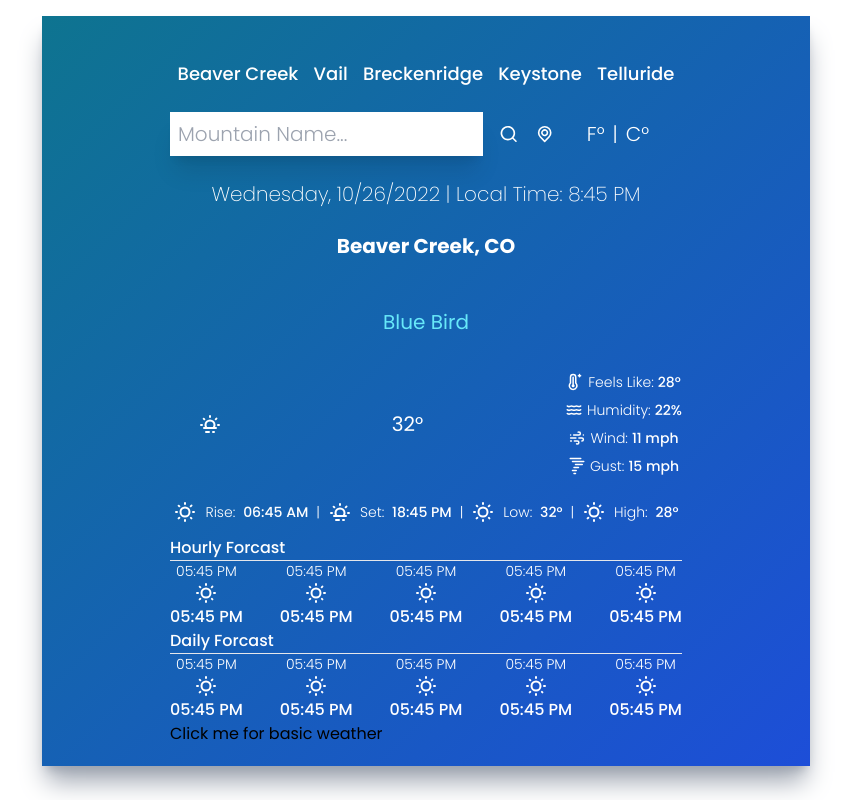
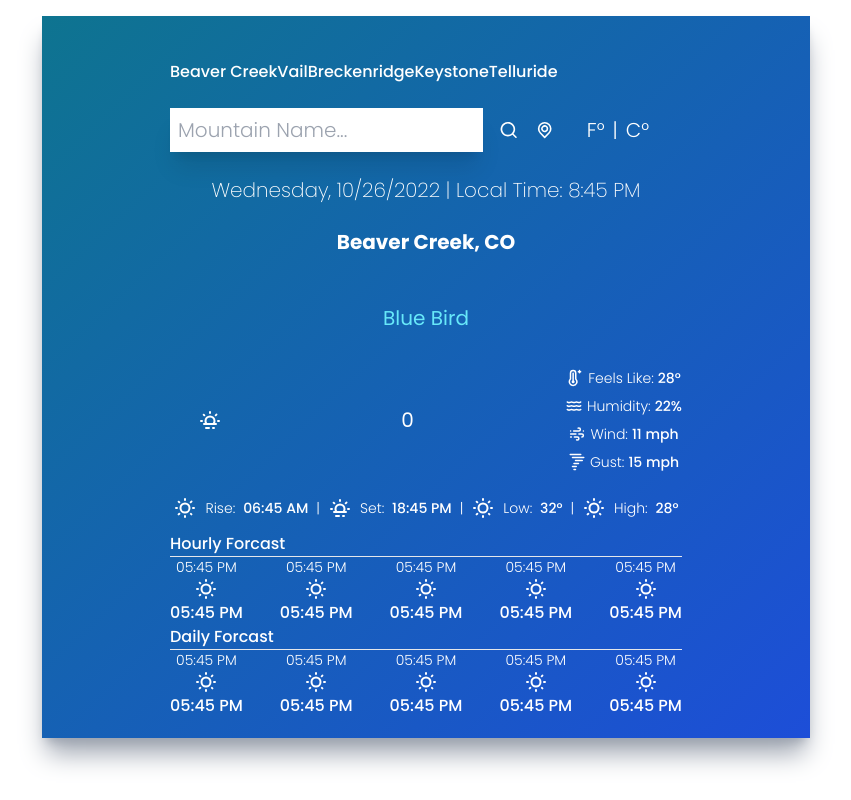
Before and after one commit to HalloweenGambit/mountain-weather, a React (Create React App) app: page / in a window 1280 px wide. Shown: the whole page, without its empty margins (214-1065 px from the left). Built offline with nearby package versions, Linux system fonts and the light colour scheme.

Commit message:
<adding useEffect for changes in location>

```diff
--- a/src/App.js
+++ b/src/App.js
@@ -1,33 +1,91 @@
 import './App.css';
-import React from 'react';
+import React, { useEffect, useState } from 'react';
 import UilReact from '@iconscout/react-unicons/icons/uil-react'
 import NavBar from './Components/NavBar';
 import Inputs from './Components/Inputs';
 import Location from './Components/Location';
 import TodaysWeatherSummary from './Components/TodaysWeatherSummary';
 import Forecast from './Components/Forecast.jsx';
-import { useState } from 'react'
-import WeatherService from './Components/WeatherService';
-
 
 
 
 function App() {
-  const [data, setData] = useState({})
-  const [location, setLocation] = useState('')
+  const API_KEY = '247537e1b87fbdafa8d273c88d41b8ad'
 
-  const url = `https://api.openweathermap.org/data/2.5/weather?q=${Location}&appid=247537e1b87fbdafa8d273c88d41b8ad`
+  //modified by input
+  const [currentLocation, setCurrentLocation] = useState("Beaver Creek");
+
+  //modified by api
+  const [coordinates, setCoordinates] = useState({lat: '39.7092', lon: '-84.0633'})
+  const [location, setLocation] = useState({name: '', lat: 0, long: 0})
+  const [temp, setTemp] = useState(0);
+  const [feelsLike, setFeelsLike] = useState(0);
+  const [wind, setWind] = useState({});
+  const [humidity, setHumidity] = useState(0);
+
+  const [hourlyWeather, setHourlyWeather] = useState([]);
+  const [photos, setPhotos] = useState([]);
+
+  const [basicData,setBasicData] = useState({})
+
+
+  useEffect(() => {
+    console.log('rendered')
+  }, [currentLocation])
+  // const checkStates = () => {
+  //   //has to be a way to run this function with a parameter containing location
+  //   console.log(currentLocation, coordinates, temp, feelsLike, wind, humidity, hourlyWeather)
+  // }
+
+  //api vs https:// = return html vs json
+  //use name to extract coordinates > use coordinates to extract hourly data information
+
+  const getWeatherData = async() => {
+    let lon;
+    let lat;
+
+    try {
+      const initialResponse = await fetch(`https://api.openweathermap.org/data/2.5/weather?q=
+                                          ${currentLocation}&appid=${API_KEY}`);
+
+      const basicData = await initialResponse.json()
+      console.log()
+      lon = basicData.coord.lon
+      lat = basicData.coord.lat
+
+      setBasicData(basicData)
+      //set coordinates, Name, feelsLike, humidity, wind, Gust, sunRise, sunSet
+      setCoordinates(basicData.coord)
+      setTemp(basicData.main.temp)
+      setFeelsLike(basicData.main.feels_like)
+      setWind(basicData.wind)
+      setHumidity(basicData.main.humidity)
+
+
+      //api. => html response
+      const SecondaryResponse = await fetch(`https://api.openweathermap.org/data/2.5/forecast?lat=${lat}&lon=${lon}&appid=${API_KEY}`);
+      const fullWeatherData = await SecondaryResponse.json()
+      //extract daily/hourly weather
+      setHourlyWeather(fullWeatherData.list)
+      console.log(basicData)
+
+    }
+    catch (e) {
+      console.log(e)
+    }
+  }
+
+
 
   return (
     <div className="mx-auto max-w-screen-md mt-4 py-5 px-32 bg-gradient-to-br from-cyan-700 to-blue-700 h-fit shadow-xl shadow-gray-400">
-      {location}
-      <NavBar />
-      <Inputs location={location}/>
+
+      <NavBar changeLocation={setCurrentLocation}/>
+      <Inputs changeLocation={setCurrentLocation}/>
       <Location />
-      <TodaysWeatherSummary />
+      <TodaysWeatherSummary temp={temp} feelsLike={feelsLike} humidity={humidity} wind={wind}/>
       <Forecast title='Hourly Forcast'/>
       <Forecast title='Daily Forcast'/>
-      <WeatherService />
     </div>
   );
 }
--- a/src/components/NavBar.js
+++ b/src/components/NavBar.jsx
@@ -1,6 +1,6 @@
 import React from 'react'
 
-export default function TopButtons() {
+export default function NavBar(props) {
 	const quickLocations = [
 		{id:1,
 		name:'Beaver Creek'
@@ -23,6 +23,7 @@
 		<div className='flex items-center justify-around my-6'>
 			{quickLocations.map((location) => (
 			<button
+				onClick={() => props.changeLocation(location.name)}
 				key={location.id}
 				className='text-white text-lg font-medium'>
 					{location.name}
--- a/src/components/TodaysWeatherSummary.js
+++ b/src/components/TodaysWeatherSummary.js
@@ -9,7 +9,7 @@
 
 			} from '@iconscout/react-unicons'
 
-function TodaysWeatherSummary() {
+function TodaysWeatherSummary(props) {
   return (
 	<div>
 		<div className='flex items-center justify-center py-6 text-xl text-cyan-300'>
@@ -18,7 +18,7 @@
 
 		<div className='flex flex-row items-center justify-between py-3 text-xl text-white'>
 			<UilSunset className='w-20'/>
-			<p className='flex flex-col space-y-2'>32°</p>
+			<p className='flex flex-col space-y-2'>{props.temp}</p>
 			<div className='flex flex-col space-y-2 '>
 				<div className='flex font-light text-sm items-center justify-center'>
 					<UilTemperaturePlus size={18} className='mr-1'/>
--- a/src/components/WeatherService.js
+++ b/src/components/WeatherService.js
@@ -5,15 +5,16 @@
 function WeatherService() {
   const API_KEY = '247537e1b87fbdafa8d273c88d41b8ad'
 
+  //modified by input
   const [location, setLocation] = useState("Beaver Creek");
+
+  //modified by api
   const [coordinates, setCoordinates] = useState({lat: '39.7092', lon: '-84.0633'})
-  const [weather, setWeather] = useState({temp: 0,
-                                          feelsLike: 0,
-                                          isRaining: false,
-                                          isSnowing: false,
-                                          wind: 0,
-                                          gust: 0,
-                                          humidity: 0,});
+  const [temp, setTemp] = useState(0);
+  const [feelsLike, setFeelsLike] = useState(0);
+  const [wind, setWind] = useState({});
+  const [humidity, setHumidity] = useState(0);
+
   const [hourlyWeather, setHourlyWeather] = useState({});
   const [photos, setPhotos] = useState([]);
 
@@ -28,12 +29,16 @@
       const initialResponse = await fetch(`https://api.openweathermap.org/data/2.5/weather?q=
                                           ${location}&appid=${API_KEY}`);
       const basicData = await initialResponse.json()
-
-
       lon = basicData.coord.lon
       lat = basicData.coord.lat
-      console.log(lat)
-      console.log(lon)
+
+      console.log(basicData)
+      //set coordinates, Name, feelsLike, humidity, wind, Gust, sunRise, sunSet
+      setCoordinates(prevData => basicData.coord)
+      setTemp(prevData => basicData.main.temp)
+      setFeelsLike(prevData => basicData.main.feels_like)
+      setWind(prevData => basicData.wind)
+      setHumidity(prevData => basicData.main.humidity)
 
       //api. => html response
       const SecondaryResponse = await fetch(`https://api.openweathermap.org/data/2.5/forecast?lat=${lat}&lon=${lon}&appid=${API_KEY}`);
@@ -47,9 +52,20 @@
   }
 
 
+  const checkStates = () => {
+    console.log(location)
+    console.log(coordinates)
+    console.log(temp)
+    console.log(feelsLike)
+    console.log(wind)
+    console.log(humidity)
+  }
+
+
   return (
     <div>
       <button onClick={getWeatherData}>Click me for basic weather</button>
+      <button onClick={checkStates}>Click me to see the current weather states</button>
     </div>
   )
 }
```
